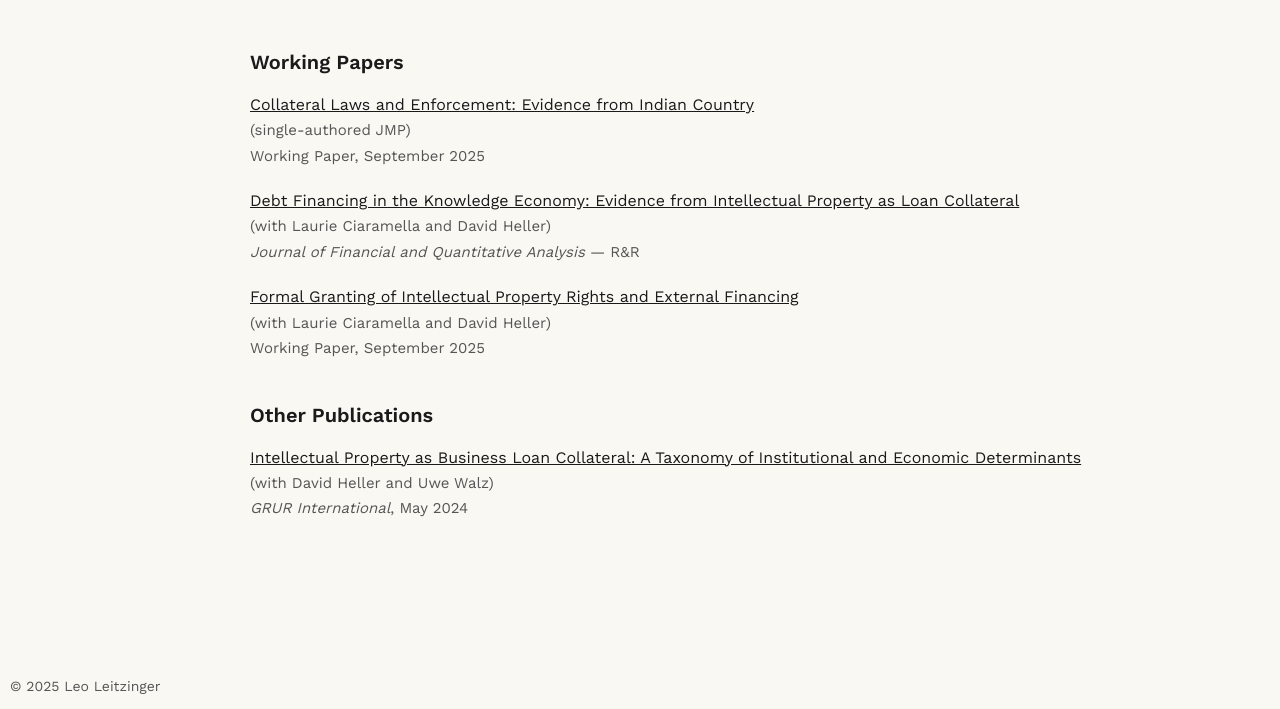
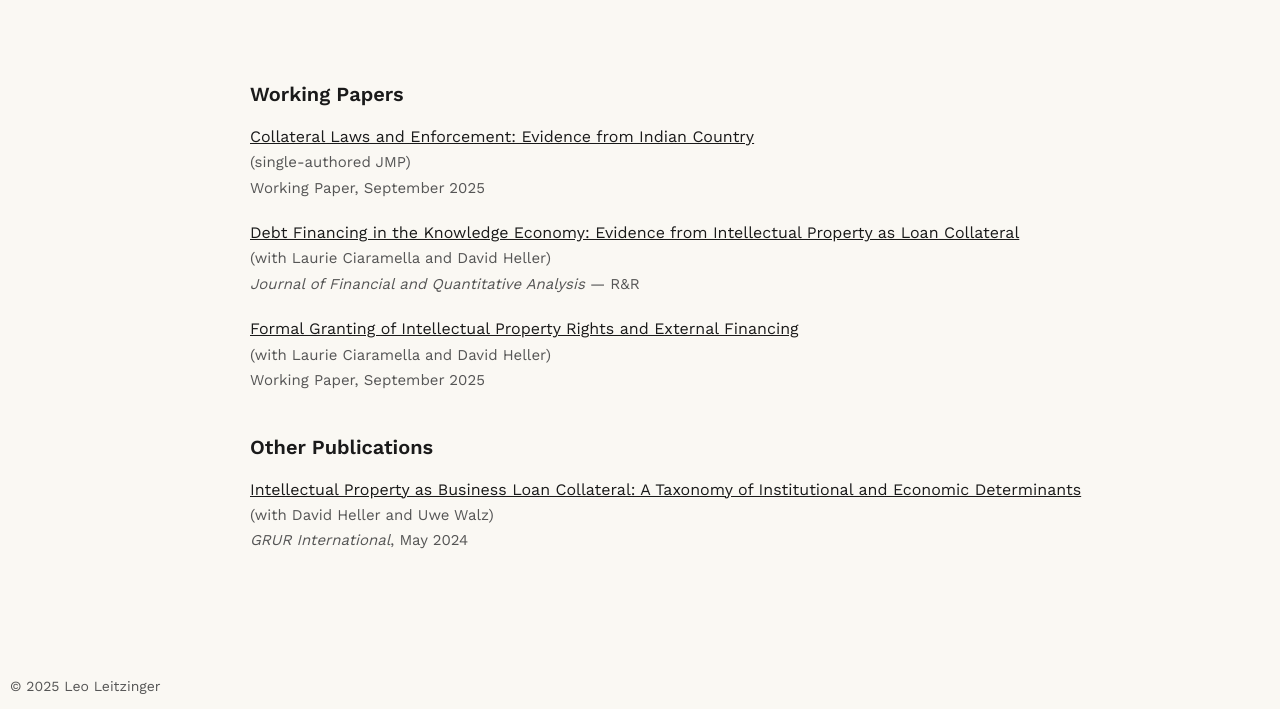
Before and after one commit to leitzingerleo/leitzingerleo.github.io, a plain HTML site: page research.html in a window 1280 px wide. Shown: the part 91-800 px from the top of the page. Drawn offline with nearby package versions, Linux system fonts and the light colour scheme.

Commit message:
Update research.html

```diff
--- a/research.html
+++ b/research.html
@@ -63,7 +63,7 @@
   </style>
   <link rel="stylesheet" href="responsive-fixes.css">
 </head>
-<body class=\"research-page\">
+<body class="research-page">
   <header>
     <div class="wrap header-wrap nav">
       <div class="brand"><a href="/">Leo Leitzinger</a></div>
```
